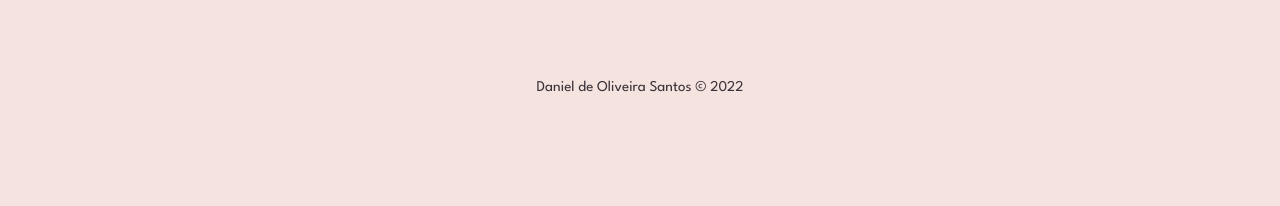
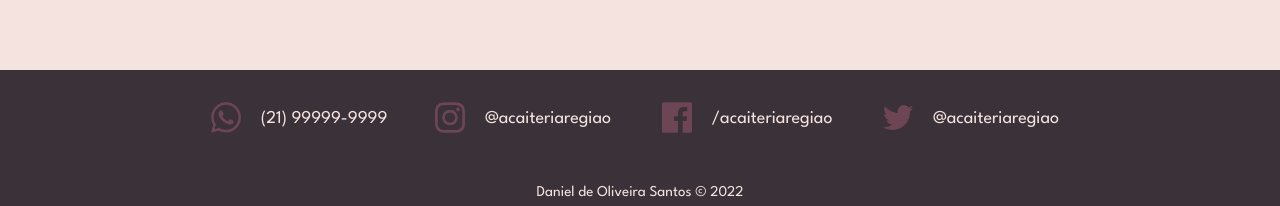
Before and after one commit to danideoliveira/acaiteria-regiao, a React (Vite) app: page /localizacao in a window 1280 px wide. Shown: the part 730-936 px from the top of the page. Before the commit the page ends 834 px from the top, so only its background shows below. Built offline with nearby package versions, Linux system fonts and the light colour scheme.

Commit message:
Update all pages footer

```diff
--- a/src/components/about/About.jsx
+++ b/src/components/about/About.jsx
@@ -66,8 +66,6 @@ export default function About() {
         </ContainerSecondary>
       </Container>
       <Footer
-        needsShape={true}
-        image={images.aboutBubble}
         contacts={true}
         bgColor={colors.darkPurple}
         txtColor={colors.cream}
--- a/src/components/contacts/Contacts.styled.js
+++ b/src/components/contacts/Contacts.styled.js
@@ -41,4 +41,10 @@ export const Container = styled.div`
       }
     }
   }
+
+  @media (min-width: 320px) and (max-width: 480px) {
+    div p {
+      font-size: 1.6rem;
+    }
+  }
 `;
--- a/src/components/footer/Footer.jsx
+++ b/src/components/footer/Footer.jsx
@@ -37,10 +37,12 @@ export default function Footer({ needsShape, image, contacts, bgColor, txtColor
 
   function setShape(needsShape) {
     if (needsShape) {
+      return (
       <Shape>
         {" "}
         <img src={image} alt="shape" />
-      </Shape>;
+      </Shape>
+      );
     }
   }
 
--- a/src/components/footer/Footer.styled.js
+++ b/src/components/footer/Footer.styled.js
@@ -72,9 +72,19 @@ export const ContactContainer = styled.div`
     height: 50%;
     justify-items: center;
     margin-top: 3rem;
+  }
 
-    @media (min-width: 320px) and (max-width: 999px) {
+  @media (min-width: 320px) and (max-width: 999px) {
+    .box {
       grid-template-columns: repeat(2, 1fr);
     }
   }
+
+  @media (min-width: 320px) and (max-width: 480px) {
+    width: 90%;
+
+    .box {
+      width: 100%;
+    }
+  }
 `;
--- a/src/components/home/Home.jsx
+++ b/src/components/home/Home.jsx
@@ -43,7 +43,7 @@ function Home() {
         </DivRight>
         <StyledLink to="/especialidades">Peça o seu!</StyledLink>
       </Container>
-      <Footer needsShape={false} />
+      <Footer contacts={true} />
     </motion.div>
   );
 }
--- a/src/components/location/Location.jsx
+++ b/src/components/location/Location.jsx
@@ -48,7 +48,11 @@ export default function Location() {
           </DivMap>
         </ContainerSecondary>
       </Container>
-      <Footer needsShape={false} />
+      <Footer
+        contacts={true}
+        bgColor={colors.darkPurple}
+        txtColor={colors.cream}
+      />
     </motion.div>
   );
 }
--- a/src/components/make-order/MakeOrder.jsx
+++ b/src/components/make-order/MakeOrder.jsx
@@ -11,6 +11,7 @@ import {
 } from "./MakeOrder.styled.js";
 import { Title } from "../../helpers/globalTags";
 import { colors } from "../../helpers/variables";
+import images from "../images/Images";
 import Footer from "../footer/Footer";
 import { motion } from "framer-motion";
 import ModalInfo from "../modal-info/ModalInfo";
@@ -221,7 +222,7 @@ export default function MakeOrder() {
           <ModalInfo />
         </ContainerSecondary>
       </Container>
-      <Footer needsShape={false} />
+      <Footer contacts={true} />
     </motion.div>
   );
 }
--- a/src/components/make-order/MakeOrder.styled.js
+++ b/src/components/make-order/MakeOrder.styled.js
@@ -30,6 +30,7 @@ export const DivLeft = styled.div`
   ${setFlexbox("center", "center", "column")}
   width: 100%;
   height: 100%;
+  margin-bottom: 5rem;
 
   div {
     ${setFlexbox("center", "center", "column")}
--- a/src/components/specialties/Specialties.jsx
+++ b/src/components/specialties/Specialties.jsx
@@ -1,4 +1,5 @@
 import images from "../images/Images";
+import { colors } from "../../helpers/variables";
 import CardItem from "../card-item/CardItem";
 import {
   Container,
@@ -68,7 +69,11 @@ export default function Specialties() {
           </Grid>
         </ContainerSecondary>
       </Container>
-      <Footer needsShape={true} image={images.specialtiesShape} />
+      <Footer
+        contacts={true}
+        bgColor={colors.darkPurple}
+        txtColor={colors.cream}
+      />
     </>
   );
 }
```
